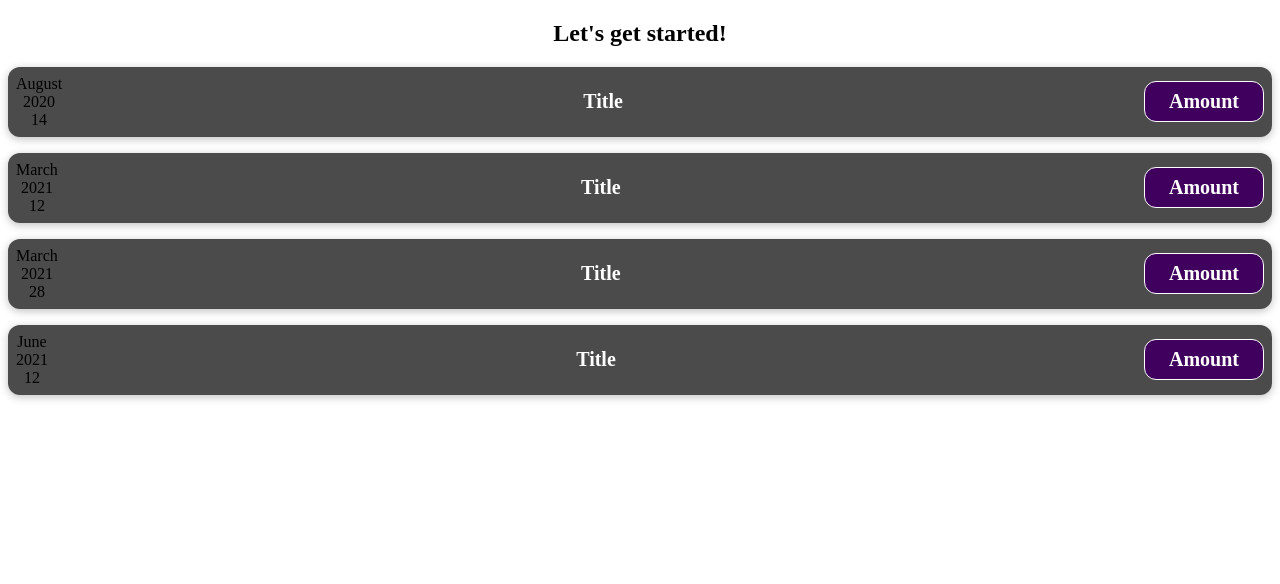
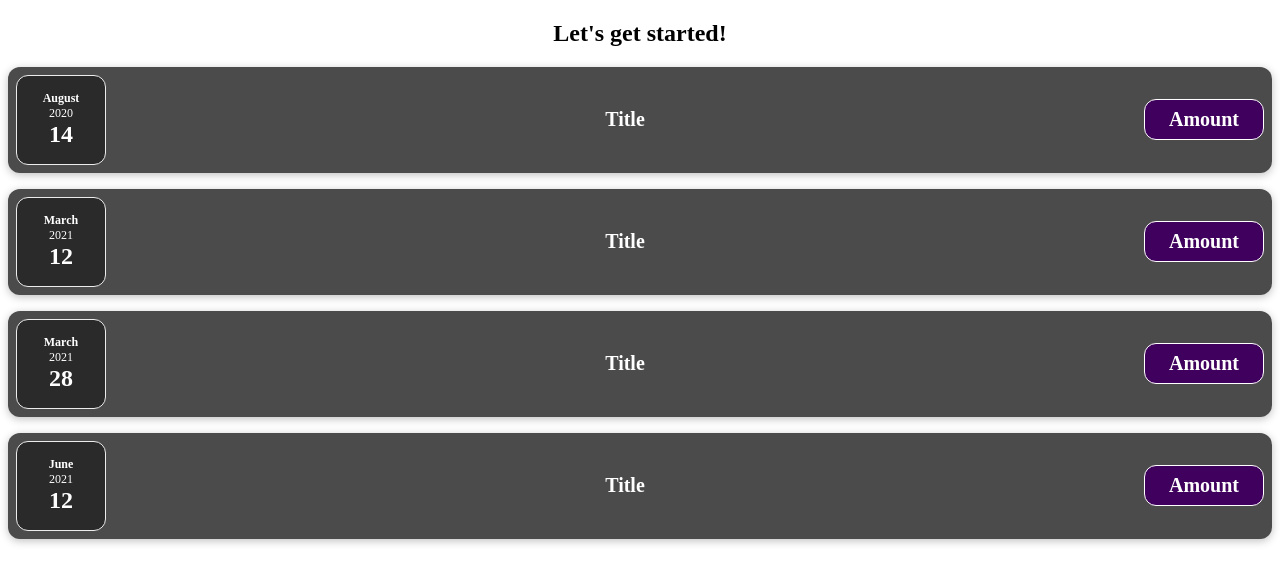
Before and after one commit to 2jiwon/udemy-courses, a React (Create React App) app in the folder react-complete-guide/project01/: page / in a window 1280 px wide. Shown: the top 584 px of the page. Built offline with nearby package versions, Linux system fonts and the light colour scheme.

Commit message:
date 표시부분을 별도 컴포넌트로 분리하고 스타일 추가

```diff
--- /dev/null
+++ b/react-complete-guide/project01/src/components/ExpenseDate.css
@@ -0,0 +1,26 @@
+.expense-date {
+  display: flex;
+  flex-direction: column;
+  width: 5.5rem;
+  height: 5.5rem;
+  border: 1px solid #ececec;
+  background-color: #2a2a2a;
+  color: white;
+  border-radius: 12px;
+  align-items: center;
+  justify-content: center;
+}
+
+.expense-date__month {
+  font-size: 0.75rem;
+  font-weight: bold;
+}
+
+.expense-date__year {
+  font-size: 0.75rem;
+}
+
+.expense-date__day {
+  font-size: 1.5rem;
+  font-weight: bold;
+}
--- /dev/null
+++ b/react-complete-guide/project01/src/components/ExpenseDate.js
@@ -0,0 +1,17 @@
+import './ExpenseDate.css';
+
+function ExpenseDate(props) {
+    const month = props.date.toLocaleString('en-US', { month: 'long' });
+    const day = props.date.toLocaleString('en-US', { day: '2-digit' });
+    const year = props.date.getFullYear();
+
+    return (
+        <div className="expense-date">
+            <div className="expense-date__month">{month}</div>
+            <div className="expense-date__year">{year}</div>
+            <div className="expense-date__day">{day}</div>
+        </div>
+    );
+}
+
+export default ExpenseDate;
--- a/react-complete-guide/project01/src/components/ExpenseItem.js
+++ b/react-complete-guide/project01/src/components/ExpenseItem.js
@@ -1,17 +1,10 @@
 import './ExpenseItem.css';
+import ExpenseDate from './ExpenseDate';
 
 function ExpenseItem(props) {
-    const month = props.date.toLocaleString('en-US', { month: 'long' });
-    const day = props.date.toLocaleString('en-US', { day: '2-digit' });
-    const year = props.date.getFullYear();
-
     return (
         <div className='expense-item'>
-            <div>
-                <div>{month}</div>
-                <div>{year}</div>
-                <div>{day}</div>
-            </div>
+            <ExpenseDate date={props.date} />
             <div className='expense-item__description'>
                 <h2>Title</h2>
             </div>
```
